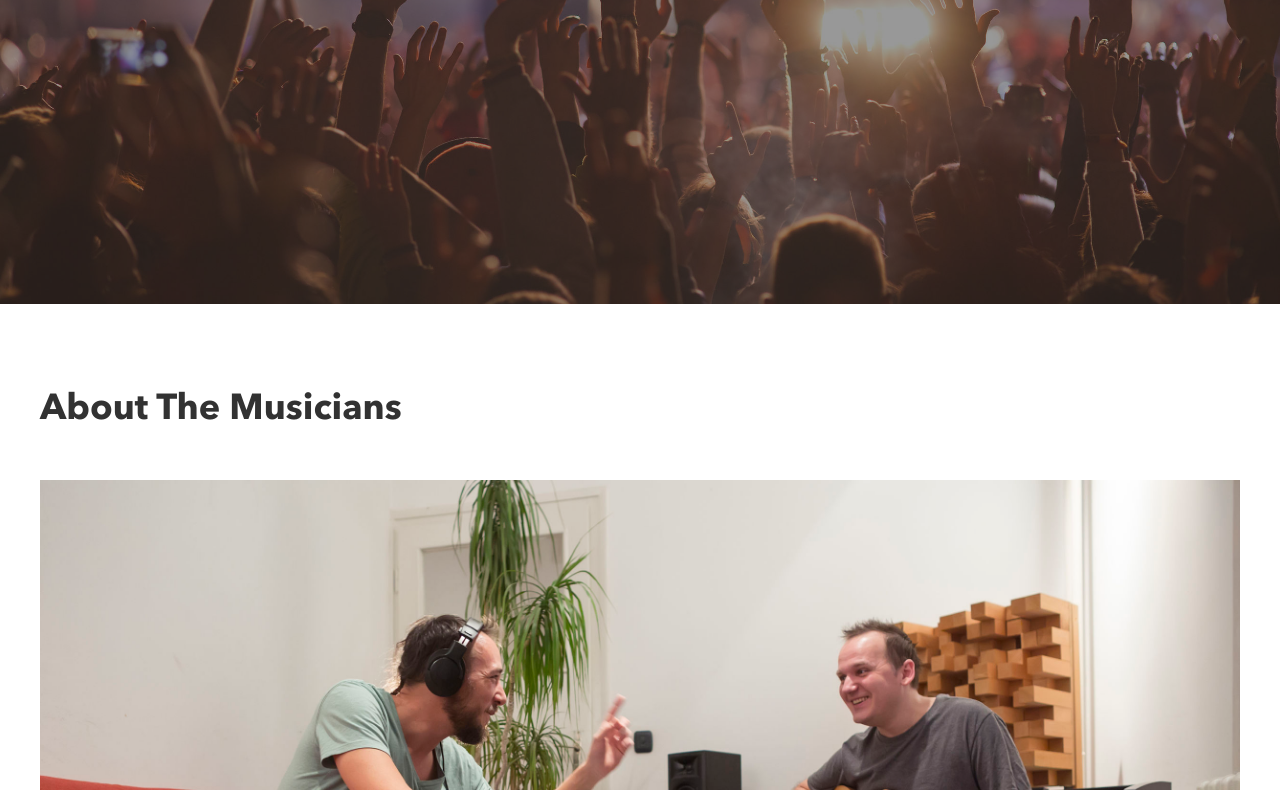
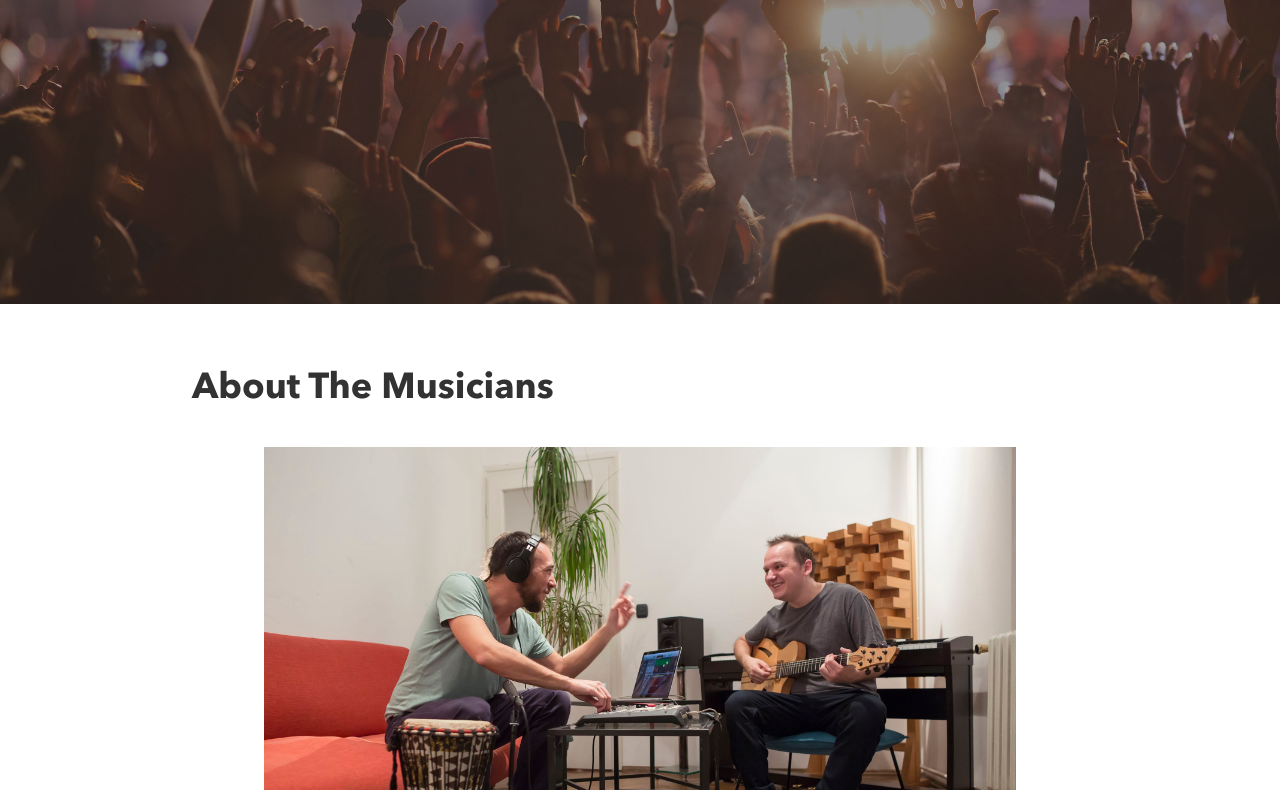
Before and after one commit to jameskevinbeaumont/jim-beaumont-bandsite, a plain HTML site: page sprint-1/index.html in a window 1280 px wide. Shown: the part 544-1334 px from the top of the page. Drawn offline with Linux system fonts and the light colour scheme.

Commit message:
Media queries all complete - positioning tweaked

```diff
--- a/sprint-1/styles/main.scss
+++ b/sprint-1/styles/main.scss
@@ -51,13 +51,17 @@ a {
     &__nav-link {
         /* Header Block - Navigation Link */
         margin: 15px 8% 0 5%;
+        @include desktop {
+            margin-left: 15%;
+            margin-right: 5%;
+        }
     }
     &__nav-list {
         /* Header Block - Navigation List */
         display: flex;
         list-style-type: none;
         padding: 0;
-        margin-top: 15px;
+        margin-top: 8px;
         width: 100%;
         @include tablet {
             width: 20%;
@@ -69,6 +73,7 @@ a {
         @include mobile-h2;
         text-align: center;
         width: 50%;
+        padding-bottom: 5.5px;
         @include tablet {
             width: 70%;
             padding-top: 36.859px;
@@ -79,13 +84,21 @@ a {
             @include tablet {
                 padding-left: 40%;
             }
+            @include desktop {
+                padding-left: 6%;
+            }
         }
         &--underline {
             @extend .header__nav-list-item;
-            border-bottom: 3px solid $color-text-field-border;
+            border-bottom: 4px solid $color-text-field-border;
             @include tablet {
                 padding-left: 5%;
                 padding-right: 5%;
+            }
+            @include desktop {
+                width: 7.5vw;
+                padding-left: 1%;
+                padding-right: 1%;
             }
         }
     }
@@ -99,12 +112,6 @@ a {
     background-image: url('../assets/images/Hero_Festival_Medium.jpg');
     background-repeat: no-repeat;
     background-size: cover;
-    // filter: opacity(80%);
-    // opacity: 0.5;
-    // background-color: $color-hero-img-bg;
-    // width: 100%;
-    // padding-left: 5%;
-    // padding-right: 5%;
     @include tablet {
         padding: 0;
     }
@@ -117,11 +124,6 @@ a {
         left: 0px;
         background-color: $color-hero-img-bg;
     }
-    // &__image {
-    //     width: 100%;
-    //     opacity: 0.5;
-    //     padding-top: .3%;
-    // }
     &__text {
         position: absolute;
         @include mobile-h1;
@@ -129,9 +131,16 @@ a {
         color: $color-text-offset;
         width: 85%;
         padding-right: 15%;
+        left: 5%;
         @include tablet {
             @include tablap-h1-hero;
             width: 92%;
+            left: 3%;
+        }
+        @include desktop {
+            width: 85%;
+            padding-left: 15%;
+            left: 0;
         }
     }
 }
@@ -144,6 +153,10 @@ a {
     @include tablet {
         padding-left: 3.125%;
         padding-right: 3.125%;
+    }
+    @include desktop {
+        padding-left: 15%;
+        padding-right: 15%;
     }
     &__common {
         color: $color-paragraph-text;
@@ -162,6 +175,10 @@ a {
     }
     &__image {
         width: 100%;
+        @include desktop {
+            padding-left: 8%;
+            padding-right: 8%;
+        }
     }
     &__subhead {
         @include mobile-h2;
@@ -171,6 +188,10 @@ a {
         @include tablet {
             @include tablap-h2;
             padding-top: 7%;
+        }
+        @include desktop {
+            padding-left: 8%;
+            padding-right: 8%;
         }
     }
     &__quote-name {
@@ -182,6 +203,10 @@ a {
             @include tablap-h3;
             padding-top: 4%;
         }
+        @include desktop {
+            padding-left: 8%;
+            padding-right: 8%;
+        }
     }
     &__names {
         @extend .about__subhead;
@@ -189,6 +214,9 @@ a {
         @include tablet {
             @include tablap-h2;
             padding-top: 7%;
+        }
+        @include desktop {
+            padding-top: 6%;
         }
         &:after {
             content: '\00E9';
@@ -205,6 +233,11 @@ a {
         flex-direction: row;
         padding-left: 3.125%;
         padding-right: 3.125%;
+    }
+    @include desktop {
+        // flex-direction: row;
+        padding-left: 20.65%;
+        padding-right: 20.65%;
     }
     &__common {
         color: $color-paragraph-text;
@@ -224,6 +257,9 @@ a {
             @include tablet {
                 display: block;
                 padding-left: 3.25%;
+            }
+            @include desktop {
+                padding-left: 6%;
             }
         }
         &--end {
@@ -254,6 +290,10 @@ a {
         padding-left: 0;
         padding-right: 0;
     }
+    @include desktop {
+        padding-left: 13%;
+        padding-right: 13%;
+    }
     &__title {
         @extend .about__title;
         @include tablet {
@@ -282,10 +322,17 @@ a {
     padding-left: 3%;
     padding-right: 3%;
     background-color: $color-nav-bg-fill;
+    @include desktop {
+        padding-left: 15.4%;
+        padding-right: 15.4%;
+    }
     &__header {
         @include tablet {
             display: flex;
             height: 15vw;
+        }
+        @include desktop {
+            height: 10vw;
         }
     }
     &__header-left {
@@ -306,17 +353,28 @@ a {
                 width: 65%;
                 padding-top: 10%;
             }
+            @include desktop {
+                @include tablap-h2;
+                width: 35%;
+                padding-top: 3%;
+            }
         }
         &-icons {
             width: 65%;
             @include tablet {
                 width: 50%;
             }
+            @include desktop {
+                padding-bottom: 8%;
+            }
             &--icon {
                 padding-right: 18%;
                 @include tablet {
                     padding-top: 12%;
                     padding-right: 15%;
+                }
+                @include desktop {
+                    padding-right: 8%;
                 }
              }
         }
@@ -329,6 +387,10 @@ a {
             align-items: center;
             width: 30%;
             padding-top: 3%;
+        @include desktop {
+            padding-top: 0;
+            padding-bottom: 2%;
+        }
         }
         &--logo {
             }
@@ -346,6 +408,10 @@ a {
         margin: 0;
         @include tablet {
             padding-right: 5%;
+        }
+        @include desktop {
+            width: 30%;
+            padding-right: 2%;
         }
         &--h2 {
             @include mobile-h2;
--- a/sprint-1/styles/partials/_mixins.scss
+++ b/sprint-1/styles/partials/_mixins.scss
@@ -1,8 +1,9 @@
-// Breakpoints
+// Breakpoint Variables
 $tablet-breakpoint: 768px;
-$desktop-breakpoint: 1280px;
+$desktop-breakpoint: 1200px;
 
-@mixin tablet {
+  // Breakpoint Mixins
+  @mixin tablet {
     @media screen and (min-width: $tablet-breakpoint) {
       @content;
     }
@@ -14,12 +15,14 @@ $desktop-breakpoint: 1280px;
     }
   }
 
+  // General Helper Mixins
   @mixin flex-center() {
     display: flex;
     justify-content: center;
     align-items: center;
   }
 
+  // Font based Mixins
   @mixin mobile-h1() {
     font-size: $m-h1-header;
     line-height: $m-h1-header-lh;
```
Also changed, not shown: sprint-1/index.html (+0 -1 lines), sprint-1/styles/main.css, 1 other file.
